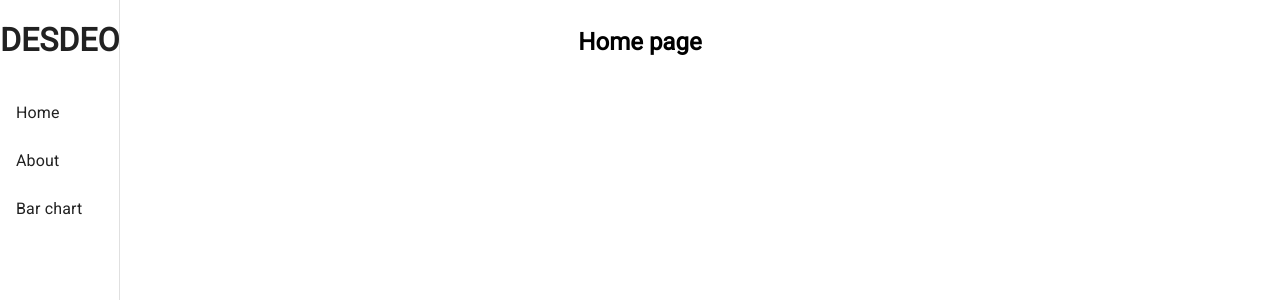
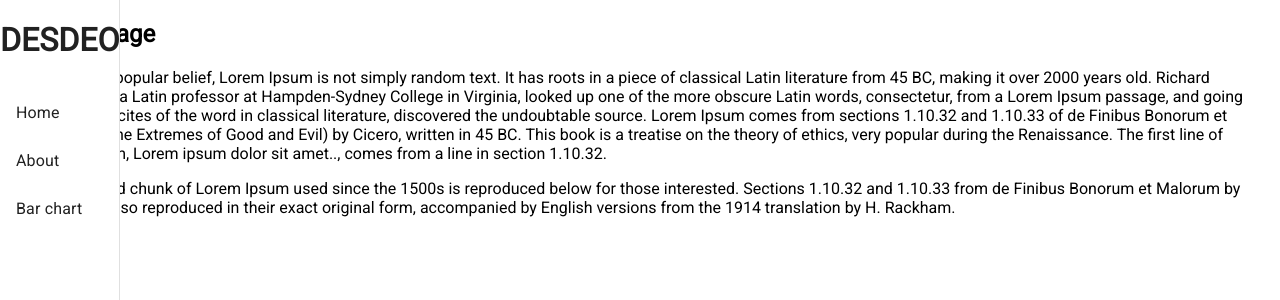
Before and after one commit to mika-alaoutinen/desdeo-frontend, a React (Create React App) app: page / in a window 1280 px wide. Shown: the top 300 px of the page. Built offline with nearby package versions, Linux system fonts and the light colour scheme.

Commit message:
Wrap application in Container

```diff
--- a/src/App.tsx
+++ b/src/App.tsx
@@ -1,5 +1,5 @@
 import React from 'react'
-import Grid from '@material-ui/core/Grid'
+import { Container } from '@material-ui/core'
 
 import Navigation from './components/navigation/Navigation'
 import Routes from './router/Routes'
@@ -8,18 +8,10 @@
 const App: React.FC = () => {
 
   return (
-    <Grid
-      alignItems='center'
-      className='App'
-      container
-      direction='column'
-      justify='center'
-      spacing={0}
-      style={style}
-    >
+    <Container className='App' style={style}>
       <Navigation />
       <Routes />
-    </Grid>
+    </Container>
   )
 }
 
--- a/src/views/HomeView.tsx
+++ b/src/views/HomeView.tsx
@@ -3,6 +3,19 @@
 const HomeView: React.FC = () => (
   <div className='Home'>
     <h2>Home page</h2>
+
+    <p>
+      Contrary to popular belief, Lorem Ipsum is not simply random text. It has roots in a piece of classical Latin literature from 45 BC, making it over 2000 years old.
+      Richard McClintock, a Latin professor at Hampden-Sydney College in Virginia, looked up one of the more obscure Latin words, consectetur, from a Lorem Ipsum passage,
+      and going through the cites of the word in classical literature, discovered the undoubtable source. Lorem Ipsum comes from sections 1.10.32 and 1.10.33 of
+      de Finibus Bonorum et Malorum (The Extremes of Good and Evil) by Cicero, written in 45 BC. This book is a treatise on the theory of ethics, very popular during the Renaissance.
+      The first line of Lorem Ipsum, Lorem ipsum dolor sit amet.., comes from a line in section 1.10.32.
+    </p>
+
+    <p>
+      The standard chunk of Lorem Ipsum used since the 1500s is reproduced below for those interested. Sections 1.10.32 and 1.10.33 from de Finibus Bonorum et Malorum by Cicero
+      are also reproduced in their exact original form, accompanied by English versions from the 1914 translation by H. Rackham.
+    </p>
   </div>
 )
 
```
